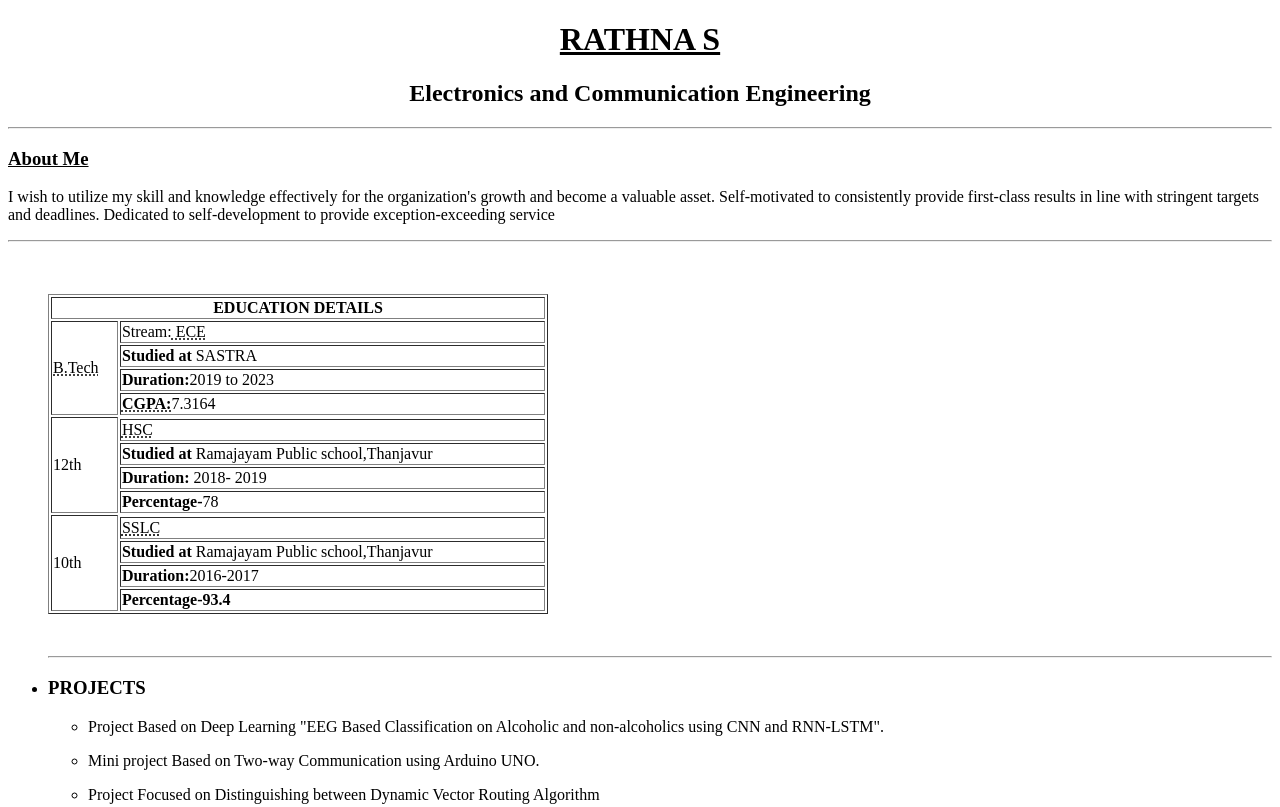
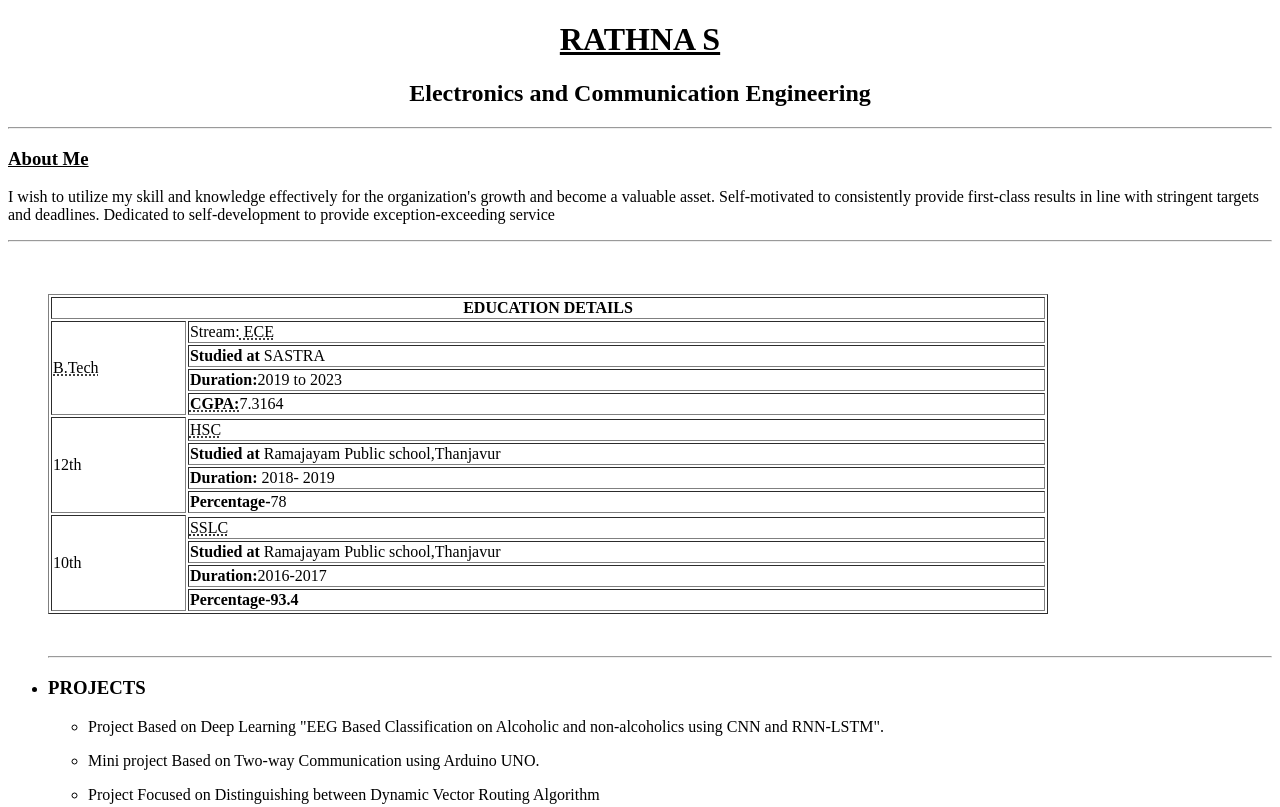
Before and after one commit to Rathna5/portfolio.html, a plain HTML site: page index.html in a window 1280 px wide. Shown: the top 807 px of the page. Drawn offline with Linux system fonts and the light colour scheme.

Commit message:
Update index.html

```diff
--- a/index.html
+++ b/index.html
@@ -39,7 +39,7 @@
 
    </ul>-->
    <ul>
-   <p><table border=1px height="300" width="500">
+   <p><table border=1px height="300" width="1000">
     <th colspan="2">EDUCATION DETAILS</th>
     <tr>
         <td rowspan="4"><abbr title="Bachelor of Technology">B.Tech</abbr></td>
```
